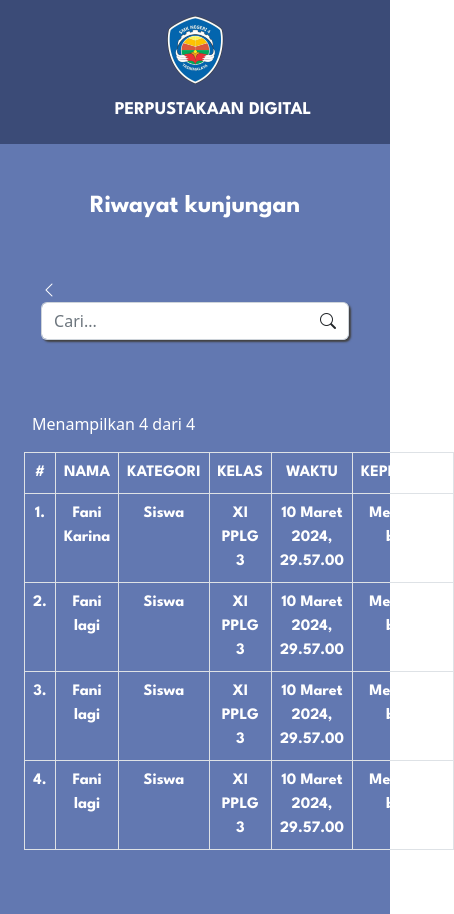
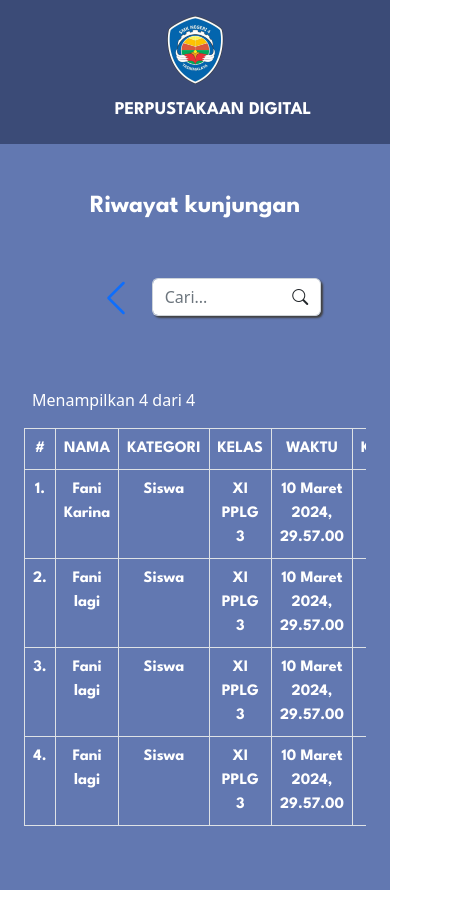
Before and after one commit to Fanikarina/Project-TeFa, a Nuxt app: page /pengunjung in a window 390 px wide. Shown: the whole page, 454 px wide, since content can reach past the window. After the commit the page ends 890 px from the top, so only its background shows below. Built offline with nearby package versions, Linux system fonts and the light colour scheme.

Commit message:
Add files via upload

```diff
--- a/pages/buku/index.vue
+++ b/pages/buku/index.vue
@@ -1,5 +1,5 @@
 <template>
-    <div class="container-fluid pb-5" style="background-color:#6278B1">
+  <div class="container-fluid pb-5" style="background-color: #6278b1">
     <div class="text-center text-white pt-5">
       <h2>Pencarian buku</h2>
     </div>
@@ -7,13 +7,15 @@
       <div class="row m-0">
         <div class="layer2 pt-2">
           <div class="row">
-                        <div class="col-sm-1 ">
+            <div class="col-sm-1">
+              <NuxtLink to="/">
                 <div class="icon1">
                   <i class="bi bi-chevron-left"></i>
                 </div>
+              </NuxtLink>
             </div>
             <div class="col-sm-3 mb-2">
-                            <select class="form-select" aria-label="Default select example" style="box-shadow: 2px 2px 2px #424242;">
+              <select class="form-select" aria-label="Default select example" style="box-shadow: 2px 2px 2px #424242">
                 <option selected>Kategori buku</option>
                 <option value="1">Pendidikan</option>
                 <option value="2">Novel</option>
@@ -21,7 +23,7 @@
               </select>
             </div>
             <div class="col-sm-8 mb-2">
-                            <div class="input-group flex-nowrap rounded" style="box-shadow: 2px 2px 2px #424242;">
+              <div class="input-group flex-nowrap rounded" style="box-shadow: 2px 2px 2px #424242">
                 <input type="search" class="form-control" placeholder="Cari..." aria-label="Search" />
                 <span class="input-group-text">
                   <i class="bi bi-search"></i>
@@ -31,12 +33,12 @@
           </div>
         </div>
       </div>
-            <div class="pt-5 ps-5 ms-4 text-white" style="font-size: medium;">Menampilkan 2 dari 2</div>
+      <div class="pt-5 ps-5 ms-4 text-white" style="font-size: medium">Menampilkan 2 dari 2</div>
       <div class="layer3 p-4">
         <div class="row buku">
           <div class="col-lg-2 mb-4">
             <div class="card">
-                            <img src="~/assets/img/bot.jpeg" class="card-img-top" alt="...">
+              <img src="~/assets/img/bot.jpeg" class="card-img-top" alt="..." />
               <div class="card-body p-0">
                 <a href="#" class="btn d-flex justify-content-center">Lihat detail</a>
               </div>
@@ -44,7 +46,7 @@
           </div>
           <div class="col-lg-2 mb-4">
             <div class="card">
-                            <img src="~/assets/img/mariposa.jpeg" class="card-img-top" alt="...">
+              <img src="~/assets/img/mariposa.jpeg" class="card-img-top" alt="..." />
               <NuxtLink to="/detail">
                 <div class="card-body p-0">
                   <a href="#" class="btn d-flex justify-content-center">Lihat detail</a>
@@ -59,11 +61,11 @@
 </template>
 
 <style scoped>
-.text-center{
+.text-center {
   font-family: "League Spartan", sans-serif;
   font-size: 190%;
 }
-.container-fluid{
+.container-fluid {
   font-family: "League Spartan", sans-serif;
   font-size: 190%;
 }
@@ -72,27 +74,27 @@
   border-left: none !important;
 }
 .form-control {
-  border-right:none;
+  border-right: none;
+  width: 0%;
 }
-.layer2{
+.layer2 {
   width: 90%;
   margin-left: 5%;
   padding: 0;
 }
-.layer3{
+.layer3 {
   background-color: #cbd2e5;
   border-radius: 25px;
   width: 90%;
   margin-left: 5%;
   box-shadow: 2px 2px 2px #424242;
 }
-.row.buku{
+.row.buku {
   border-radius: 50px;
   object-fit: cover;
-
 }
 
-.card-img-top{
+.card-img-top {
   width: 80%;
   height: 100%;
   object-fit: cover;
@@ -100,7 +102,7 @@
   padding-top: 5%;
   margin-left: 10%;
 }
-.btn{
+.btn {
   font-size: 50%;
 }
 </style>
--- a/pages/detail/index.vue
+++ b/pages/detail/index.vue
@@ -6,11 +6,13 @@
         <div class="content text-white pt-3 ">
             <div class="row m-0">
                 <div class="col-sm-1">
-                    <div class="icon1">
-                        <svg xmlns="http://www.w3.org/2000/svg" width="150" height="40" fill="currentColor" class="bi bi-chevron-left" viewBox="0 0 16 16">
-                            <path fill-rule="evenodd" d="M11.354 1.646a.5.5 0 0 1 0 .708L5.707 8l5.647 5.646a.5.5 0 0 1-.708.708l-6-6a.5.5 0 0 1 0-.708l6-6a.5.5 0 0 1 .708 0"/>
-                        </svg>
-                    </div>
+                    <NuxtLink to="/">
+                        <div class="icon1">
+                            <svg xmlns="http://www.w3.org/2000/svg" width="150" height="40" fill="currentColor" class="bi bi-chevron-left" viewBox="0 0 16 16">
+                                <path fill-rule="evenodd" d="M11.354 1.646a.5.5 0 0 1 0 .708L5.707 8l5.647 5.646a.5.5 0 0 1-.708.708l-6-6a.5.5 0 0 1 0-.708l6-6a.5.5 0 0 1 .708 0"/>
+                            </svg>
+                        </div>
+                    </NuxtLink>
                 </div>
                 <div class="col-sm-2">
                     <select class="form-select" aria-label="Default select example" style="box-shadow: 2px 2px 2px #424242;">
@@ -37,20 +39,6 @@
                     </div>
                     <div class="layer2">
                         <div class="col-lg-8">
-                            <div class="card mb-3" style="max-width: 540px;">
-                                <div class="row g-0">
-                                    <div class="col-md-4">
-                                        <img src="..." class="img-fluid rounded-start" alt="...">
-                                    </div>
-                                    <div class="col-md-8">
-                                        <div class="card-body">
-                                            <h5 class="card-title">Card title</h5>
-                                            <p class="card-text">This is a wider card with supporting text below as a natural lead-in to additional content. This content is a little bit longer.</p>
-                                            <p class="card-text"><small class="text-muted">Last updated 3 mins ago</small></p>
-                                        </div>
-                                    </div>
-                                </div>
-                            </div>
                             <h2 class="text text-center">Detail buku</h2>
                             <div class="sinopsis">
                                 <p>Judul : Mariposa 2</p>
--- a/pages/pengunjung/index.vue
+++ b/pages/pengunjung/index.vue
@@ -6,12 +6,16 @@
         <div class="row m-0 text-white">
             <div class="layer pt2">
                 <div class="row">
-                        <div class="col-sm-1 sp-5">
+                    <div class="col-lg-1 col-4">
                         <div class="icon1">
-                                <i class="bi bi-chevron-left"></i>
+                            <NuxtLink to="/">
+                                <svg xmlns="http://www.w3.org/2000/svg" width="150" height="40" fill="currentColor" class="bi bi-chevron-left" viewBox="0 0 16 16">
+                                    <path fill-rule="evenodd" d="M11.354 1.646a.5.5 0 0 1 0 .708L5.707 8l5.647 5.646a.5.5 0 0 1-.708.708l-6-6a.5.5 0 0 1 0-.708l6-6a.5.5 0 0 1 .708 0"/>
+                                </svg>
+                            </NuxtLink>
                         </div>
                     </div>
-                        <div class="col-sm-11 mb-2">
+                    <div class="col-sm-10 col-7 mb-2">
                         <div class="input-group flex-nowrap rounded" style="box-shadow: 2px 2px 2px #424242;">
                             <input type="search" class="form-control" placeholder="Cari..." aria-label="Search" />
                             <span class="input-group-text">
@@ -23,7 +27,8 @@
             </div>
         </div>
         <div class="my-3 ps-2 text-white pt-5"  style="font-size: medium;">Menampilkan 4 dari 4</div>
-            <table class="table table-bordered text-white text-center" style="font-size: medium;">
+        <div class="table-responsive">
+            <table class="table table-bordered text-white text-center " style="font-size: medium;">
                 <thead>
                     <tr>
                         <td>#</td>
@@ -70,9 +75,11 @@
                 </tbody>
             </table>
         </div>
+    </div>
 </template>
 
 <style scoped>
+
 .text-center{
     font-family: "League Spartan", sans-serif;
     font-size: 190%;
@@ -86,6 +93,9 @@
     margin-left: 5%;
     padding: 0;
 }
+.table{
+    padding: 0;
+}
 .form-control {
     border-right:none;
 }
```
Also changed, not shown: 1 other file (tests, documents, lock files or other folders). Lines whose indentation alone changed are shown as unchanged.
